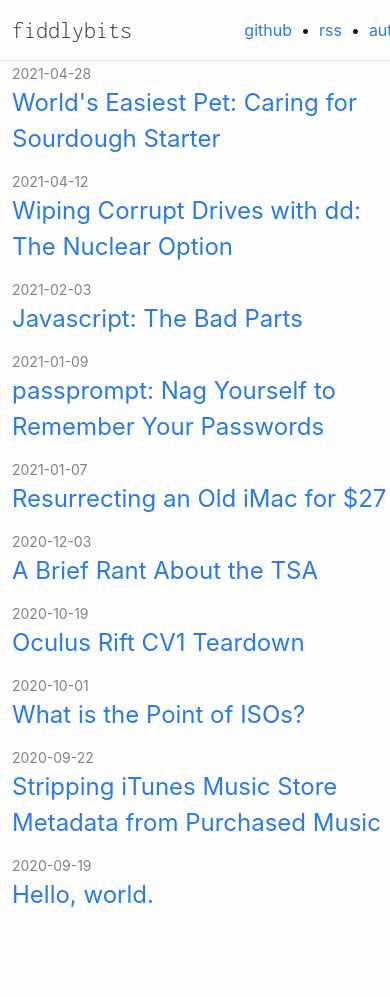
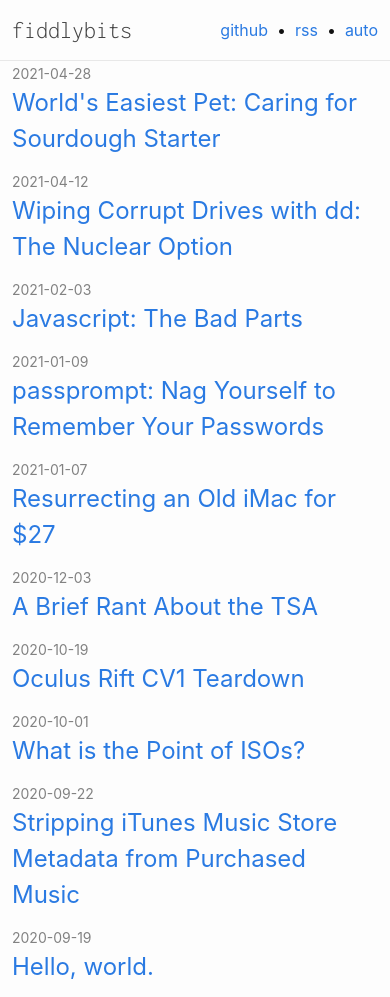
Before and after one commit to seansfkelley/seansfkelley.github.io, a Jekyll site: the page built from index.md, in a window 390 px wide and 997 px high. Built offline with Jekyll 4.4.1, drawn with Linux system fonts in a browser that asks for light colours; some web fonts are replaced.

Commit message:
Fix mobile layout awkwardly always overflowing.

```diff
--- a/_layouts/base.html
+++ b/_layouts/base.html
@@ -4,7 +4,17 @@
   <body data-theme="auto">
     {%- include header.html -%}
     <main class="centering-wrapper">
-        {{ content }}
+      {{ content }}
+      <!--
+        This filthy trick makes sure that the content always weakly tries to expand to the full
+        width available, but allows for linebreaks if the viewport is too small. It produces a
+        better result than, say, width: 100%; or width: some-fixed-pixel-amount; and doesn't require
+        rewriting everything to flexbox (which would mess with the <html>-level scroll behavior and
+        sticky header) or adding extra DOM (which I'm trying to minimize to make myself feel good).
+      -->
+      <div class="horizontal-expander" aria-hidden="true">
+        Throughout human history, we have been dependent on machines to survive. Fate, it seems, is not without a sense of irony.
+      </div>
     </main>
   </body>
   <script src="/assets/js/theme-switcher.js"></script>
--- a/_sass/_base.scss
+++ b/_sass/_base.scss
@@ -81,7 +81,8 @@ code {
 
 pre {
   padding: 8px 12px;
-  overflow-x: auto;
+  // TODO: Would prefer horizontal scrolling, but this is better than forcing the page too wide.
+  white-space: pre-wrap;
 
   > code {
     border: 0;
@@ -112,16 +113,21 @@ hr {
 }
 
 .centering-wrapper {
-  width: 100%;
-  max-width: calc(#{$width-mobile} - (#{$spacing} * 2));
+  max-width: $width-mobile - ($spacing * 2);
   margin-right: auto;
   margin-left: auto;
   padding-right: $spacing;
   padding-left: $spacing;
 
   @media screen and (min-width: $width-mobile) {
-    max-width: calc(#{$width-desktop} - (#{$spacing} * 8));
+    max-width: $width-desktop - ($spacing * 8);
     padding-right: $spacing * 4;
     padding-left: $spacing * 4;
   }
 }
+
+.horizontal-expander {
+  height: 0;
+  overflow: hidden;
+  user-select: none;
+}
```
